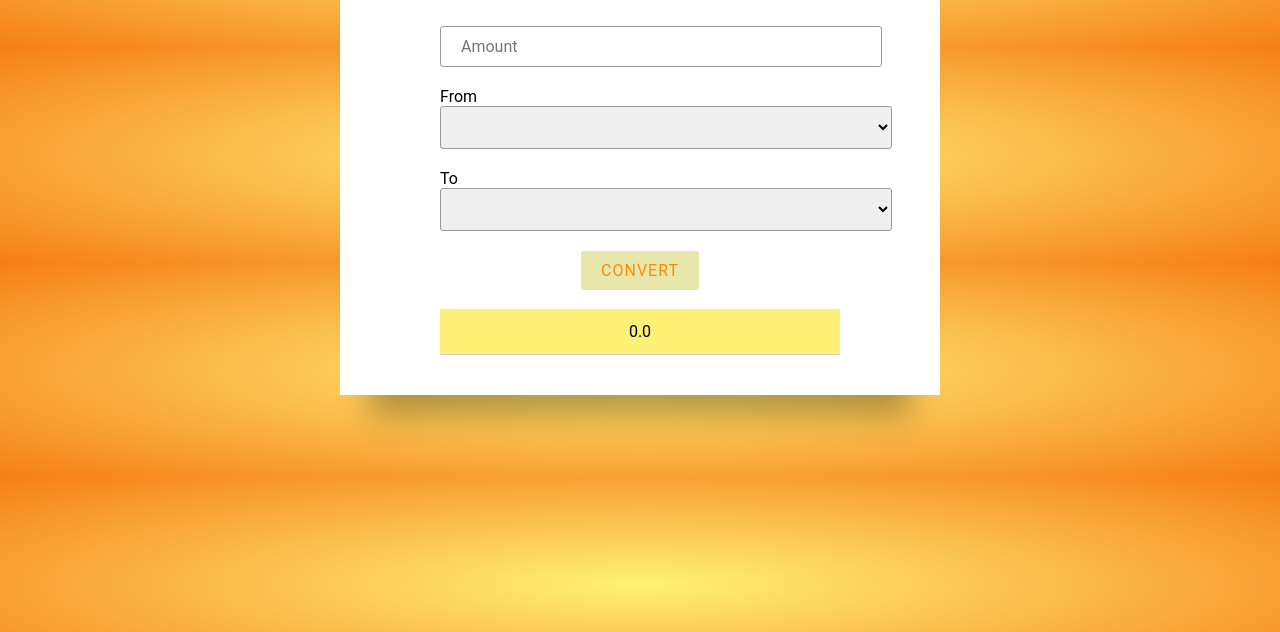
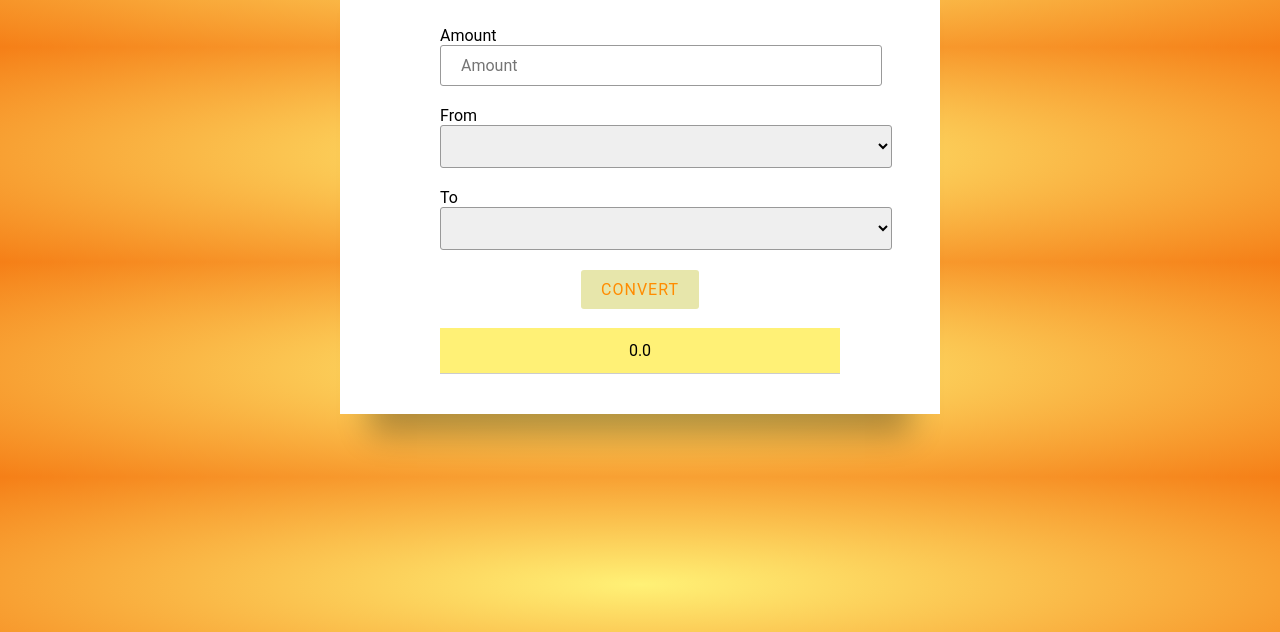
Before and after one commit to nuux14/nuuxCE.github.io, a plain HTML site: page index.html in a window 1280 px wide. Shown: the part 168-800 px from the top of the page. Drawn offline with Linux system fonts and the light colour scheme; no server answers.

Commit message:
Changed Html to match local

```diff
--- a/index.html
+++ b/index.html
@@ -28,13 +28,14 @@
             <div class="form-part is-showing">
                <div class="title">Currency Exchange</div>
                 <form action="">
+                        <label for="amount">Amount</label>
                     <input  type="number" name="amount" id="amount"  placeholder="Amount">
 
- <!-- size="10" --></select><label id="fromRate">From</label>
-                    <select  name="drpCurr1" id="drpCurr1" aria-placeholder="From">
+                    </select><label  for="drpCurr1">From</label>
+                    <select  name="drpCurr1" id="drpCurr1">
 
-                          </select><label id="toRate">To</label>
-                          <select name="drpCurr2" id="drpCurr2" aria-placeholder="From">
+                          </select><label for="drpCurr2" >To</label>
+                          <select name="drpCurr2" id="drpCurr2">
 
                               </select>
                     <div class="centered">
--- a/sw.js
+++ b/sw.js
@@ -10,6 +10,8 @@ self.addEventListener('install', event=> {
         'index.html',
         'js/app.js',
         'imgs/icon.png',
+        'imgs/icon-192.png',
+        'imgs/icon-512.png',
         'css/style.css'
          ]);
     })
```
